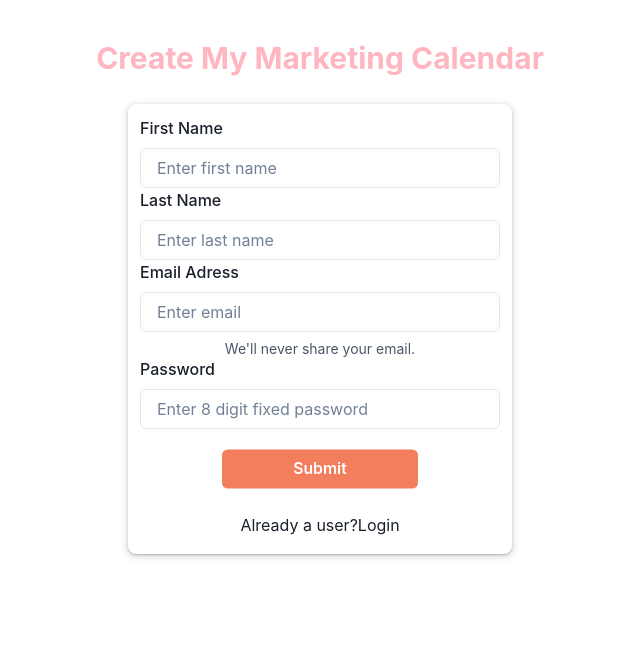
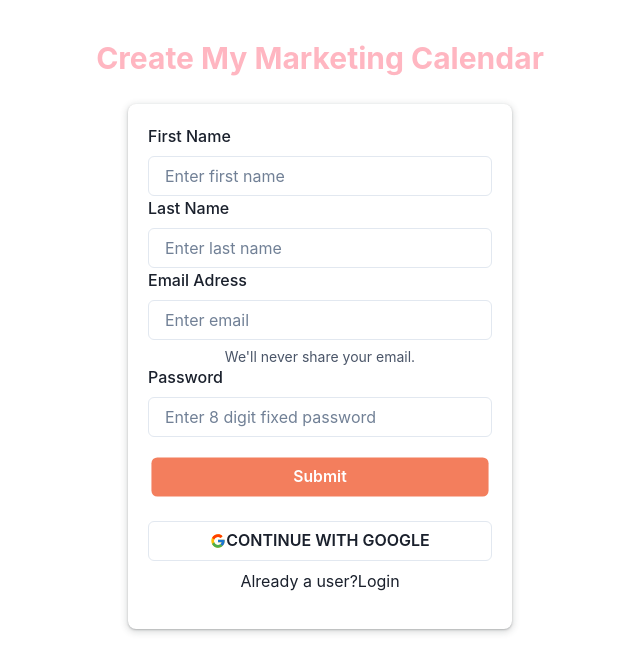
Before and after one commit to SaurabhSinghRbz/coSchedule_Clone, a React (Create React App) app in the folder client/: page /register in a window 1280 px wide. Shown: the top 672 px of the page, without its empty margins (320-960 px from the left). Built offline with nearby package versions, Linux system fonts and the light colour scheme.

Commit message:
registration updated

```diff
--- a/client/src/components/register/Register.jsx
+++ b/client/src/components/register/Register.jsx
@@ -1,196 +1,3 @@
-// import {
-//   FormControl,
-//   FormLabel,
-//   Input,
-//   Heading,
-//   FormHelperText,
-//   Button,
-//   Flex,
-//   Spinner,
-//   useMediaQuery,
-//   useToast,
-// } from "@chakra-ui/react";
-// import axios from "axios";
-// import React, { useEffect } from "react";
-// import { useNavigate } from "react-router-dom";
-// import { useState } from "react";
-// export const Register = () => {
-//   const toast = useToast();
-//   const Navigate = useNavigate();
-//   const [isLoading, setIsLoading] = useState(true);
-
-//   const [isLargerThan992] = useMediaQuery("(min-width: 992px)");
-//   const [user, setUser] = useState({
-//     firstName: "",
-//     lastName: "",
-//     email: "",
-//     password: "",
-//   });
-
-//   useEffect(() => {
-//     setTimeout(() => {
-//       setIsLoading(false);
-//     }, 500);
-//   }, []);
-
-//   const onChangeInput = (e) => {
-//     // console.log(e.target)
-//     const { id, value } = e.target;
-//     setUser({ ...user, [id]: value });
-//   };
-//   const handleRegister = (e) => {
-//     e.preventDefault();
-//     // console.log("ee",e)
-//     axios
-//       .post(
-//         "https://unit-5-backend-part.herokuapp.com/register",
-//         user
-//         // firstName: user.firstName,
-//         // lastName: user.lastName,
-//         // email: user.email,
-//         // password: user.password,
-//       )
-//       .then((res) => {
-//         setTimeout(() => {
-//           Navigate("/login");
-//         }, 3000);
-//         setUser({
-//           firstName: "",
-//           lastName: "",
-//           email: "",
-//           password: "",
-//         });
-//         toast({
-//           title: "Signup Successfull !!!",
-//           status: "success",
-//           duration: 2000,
-//           isClosable: true,
-//           position: "top",
-//         });
-//       })
-//       .catch((e) => {
-//         // console.log("e",e);
-//         toast({
-//           title: "Put Unique Id !!!",
-//           status: "error",
-//           duration: 2000,
-//           isClosable: true,
-//           position: "top",
-//         });
-//       });
-//   };
-//   return (
-//     <div className="login">
-//       {console.log("user", user)}
-//       {isLoading ? (
-//         <Flex justify="center" mt={"5"}>
-//           <Spinner
-//             thickness="5px"
-//             speed="0.65s"
-//             emptyColor="gray.200"
-//             color="#3182ce"
-//             size="lg"
-//           />
-//         </Flex>
-//       ) : (
-//         <Flex
-//           justify="center"
-//           align="center"
-//           direction="column"
-//           textAlign="center"
-//         >
-//           <Heading mt="10" as="h2" size="lg">
-//             Signup
-//           </Heading>
-//           <FormControl
-//             w={isLargerThan992 ? "30%" : "70%"}
-//             h="420px"
-//             margin="auto"
-//             boxShadow="rgba(60, 64, 67, 0.3) 0px 1px 2px 0px, rgba(60, 64, 67, 0.15) 0px 2px 6px 2px"
-//             borderRadius="lg"
-//             p={"3"}
-//             cursor="pointer"
-//             mt={5}
-//           >
-//             {/* First name..................... */}
-//             <FormLabel htmlFor="text">First Name</FormLabel>
-//             <Input
-//               focusBorderColor="RGBA(0, 0, 0, 0.64)"
-//               id="firstName"
-//               type="email"
-//               placeholder="Enter a first name"
-//               value={user.firstName}
-//               onChange={(e) => {
-//                 onChangeInput(e);
-//               }}
-//             />
-//             {/* LastName............................ */}
-//             <FormLabel htmlFor="text">Last Name</FormLabel>
-//             <Input
-//               focusBorderColor="RGBA(0, 0, 0, 0.64)"
-//               id="lastName"
-//               type="text"
-//               placeholder="Enter a last name"
-//               value={user.lastName}
-//               onChange={(e) => {
-//                 onChangeInput(e);
-//               }}
-//             />
-//             {/* Email...................... */}
-//             <FormLabel htmlFor="email">Email Adress</FormLabel>
-//             <Input
-//               focusBorderColor="RGBA(0, 0, 0, 0.64)"
-//               id="email"
-//               type="email"
-//               placeholder="Enter email"
-//               value={user.email}
-//               onChange={(e) => {
-//                 onChangeInput(e);
-//               }}
-//             />
-//             {/* Password ................................ */}
-//             <FormHelperText>We'll never share your email.</FormHelperText>
-//             <FormLabel htmlFor="text">Password</FormLabel>
-//             <Input
-//               type="password"
-//               id="password"
-//               focusBorderColor="RGBA(0, 0, 0, 0.64)"
-//               placeholder="Enter 8 digit password"
-//               value={user.password}
-//               onChange={(e) => {
-//                 onChangeInput(e);
-//               }}
-//             />
-
-//             <Button
-//               mt="20px"
-//               w="100%"
-//               borderColor="#ccd0d5"
-//               colorScheme="RGBA(0, 0, 0, 0.92)"
-//               _focus={{
-//                 boxShadow:
-//                   "0 0 1px 2px rgba(88, 144, 255, .75), 0 1px 1px rgba(0, 0, 0, .15)",
-//               }}
-//               transform="scale(0.98)"
-//               background="#000000"
-//               width="200px"
-//               _hover={{
-//                 bg: "#f5f6f7",
-//                 background: "RGBA(0, 0, 0, 0.80)",
-//                 transform: "scale(0.98)",
-//               }}
-//               onClick={(e) => {
-//                 handleRegister(e);
-//               }}
-//             >
-//               Submit
-//             </Button>
-//           </FormControl>
-//         </Flex>
-//       )}
-//     </div>
-//   );
-// };
 import {
   FormControl,
   FormLabel,
@@ -204,11 +11,15 @@ import {
   Text,
   useMediaQuery,
   useToast,
+  Box,
+  Image,
 } from "@chakra-ui/react";
 import axios from "axios";
 import React, { useEffect } from "react";
 import { Link as RouterLink, useNavigate } from "react-router-dom";
 import { useState } from "react";
+import { FcGoogle } from "react-icons/fc";
+import googleIcon from "../../Assets/google.png";
 export const Register = () => {
   const toast = useToast();
   const Navigate = useNavigate();
@@ -229,7 +40,7 @@ export const Register = () => {
   }, []);
 
   const onChangeInput = (e) => {
-     console.log(e.target)
+    console.log(e.target);
     const { id, value } = e.target;
     setUser({ ...user, [id]: value });
   };
@@ -240,10 +51,12 @@ export const Register = () => {
       .post(
         "http://localhost:8080/api/auth/register",
 
-         {firstName: user.firstName,
-         lastName: user.lastName,
-         email: user.email,
-         password: user.password,}
+        {
+          firstName: user.firstName,
+          lastName: user.lastName,
+          email: user.email,
+          password: user.password,
+        }
       )
       .then((res) => {
         setTimeout(() => {
@@ -290,6 +103,7 @@ export const Register = () => {
       ) : (
         <Flex
           minH={"100vh"}
+          maxH="auto"
           justify="center"
           align="center"
           direction="column"
@@ -300,11 +114,11 @@ export const Register = () => {
           </Heading>
           <FormControl
             w={isLargerThan992 ? "30%" : "70%"}
-            h="450px"
+            minH="450px"
             margin="auto"
             boxShadow="rgba(60, 64, 67, 0.3) 0px 1px 2px 0px, rgba(60, 64, 67, 0.15) 0px 2px 6px 2px"
             borderRadius="lg"
-            p={"3"}
+            p={5}
             cursor="pointer"
             mt={5}
           >
@@ -369,22 +183,32 @@ export const Register = () => {
               }}
               transform="scale(0.98)"
               background="#f37e5d"
-              width="200px"
+              width="100%"
               _hover={{
                 bg: "#f5f6f7",
                 background: "RGBA(0, 0, 0, 0.80)",
                 transform: "scale(0.98)",
               }}
-              onClick={(e) =>
-                {
-                console.log(user)
-                handleRegister(e)
-              }
-              }
+              onClick={(e) => {
+                console.log(user);
+                handleRegister(e);
+              }}
             >
               Submit
             </Button>
             <Stack pt={6}>
+              <Button
+                borderWidth="1px"
+                alignItems="center"
+                fontWeight="600"
+                justifyContent="center"
+                backgroundColor="white"
+              >
+                <Box>
+                  <FcGoogle />
+                </Box>
+                CONTINUE WITH GOOGLE
+              </Button>
               <Text align={"center"}>
                 Already a user?
                 <RouterLink to="/login" color={"blue.400"}>
```
